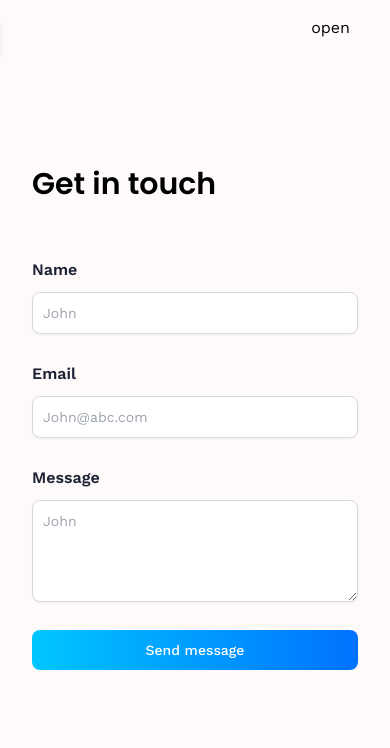
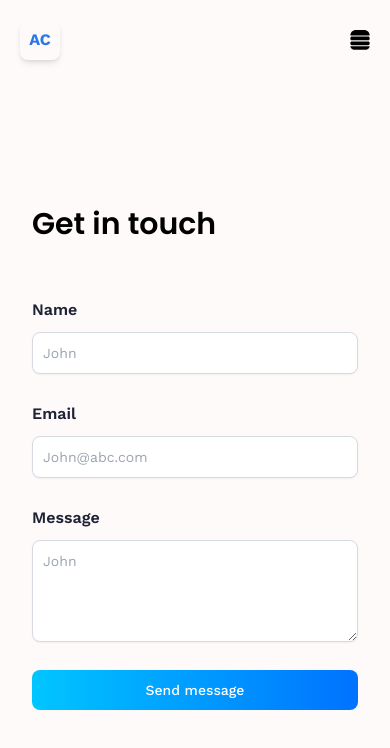
Before and after one commit to Anurag1096/3d_port, a React (Vite) app: page /contact in a window 390 px wide. Shown: the top 748 px of the page. Built offline with nearby package versions, Linux system fonts and the light colour scheme.

Commit message:
wip: adding open and close sidebar icons

```diff
--- a/src/App.tsx
+++ b/src/App.tsx
@@ -5,6 +5,7 @@ import { BrowserRouter as Router,Routes,Route, NavLink } from 'react-router-dom'
 import Navbar from './compoents/Navbar'
 import SideBar from "./compoents/SidebarNav";
 import {About,Projects,Contact,Home3} from "./Pages";
+import Hamburg from "./compoents/HamBurger";
 function App() {
   const [darkMode , setDarkMode] = useState<boolean>(false)
   const [openSidebar,setCloseSidebar] =useState<boolean>(false)
@@ -31,7 +32,7 @@ const handelSideBarOpen=()=>{
 
 
     <Router>
-      <div onClick={handelSideBarOpen} className="inline w-screen  flex justify-between relative top-4 right-10 md:hidden">
+      <div  className="inline w-screen  flex justify-between items-center p-5 md:hidden">
 
         <NavLink
               to="/"
@@ -41,7 +42,7 @@ const handelSideBarOpen=()=>{
             >
               <p className="text-blue-500">AC</p>
             </NavLink>
-      <h1 >open</h1>
+         <Hamburg onClick={handelSideBarOpen} className="w-5 h-5"/>
       </div>
       <div className="inline w-screen flex justify-end relative top-4 right-10 md:hidden ">
         <SideBar openSidebar={openSidebar} setCloseSidebar={setCloseSidebar} darkMode={darkMode} setMode={setDarkMode}/>
--- /dev/null
+++ b/src/compoents/Close.tsx
@@ -0,0 +1,29 @@
+import * as React from "react";
+const Close = (props) => (
+  <svg
+    width={56}
+    height={58}
+    viewBox="0 0 56 58"
+    fill="none"
+    xmlns="http://www.w3.org/2000/svg"
+    {...props}
+  >
+    <path
+      d="M55.8787 15.6438H0.119995C0.119995 7.02563 7.10637 0.0387573 15.725 0.0387573H40.275C48.8931 0.0387573 55.88 7.02513 55.88 15.6438H55.8787Z"
+      fill="black"
+    />
+    <path
+      d="M0.119995 47.4538H55.8787C55.8787 52.7721 51.5677 57.0831 46.2494 57.0831H9.74937C4.43099 57.0831 0.119995 52.7721 0.119995 47.4538Z"
+      fill="black"
+    />
+    <path
+      d="M51.845 29.7788H4.15498C1.92698 29.7788 0.12085 27.9726 0.12085 25.7446V23.185C0.12085 20.957 1.92698 19.1509 4.15498 19.1509H51.845C54.073 19.1509 55.8791 20.957 55.8791 23.185V25.7446C55.8786 27.9726 54.0725 29.7788 51.845 29.7788Z"
+      fill="black"
+    />
+    <path
+      d="M51.845 43.93H4.15498C1.92698 43.93 0.12085 42.1239 0.12085 39.8959V37.3363C0.12085 35.1083 1.92698 33.3021 4.15498 33.3021H51.845C54.073 33.3021 55.8791 35.1083 55.8791 37.3363V39.8959C55.8786 42.1239 54.0725 43.93 51.845 43.93Z"
+      fill="black"
+    />
+  </svg>
+);
+export default Close;
--- /dev/null
+++ b/src/compoents/HamBurger.tsx
@@ -0,0 +1,29 @@
+import * as React from "react";
+const Hamburg = (props) => (
+  <svg
+    width={56}
+    height={58}
+    viewBox="0 0 56 58"
+    fill="none"
+    xmlns="http://www.w3.org/2000/svg"
+    {...props}
+  >
+    <path
+      d="M55.8787 15.6438H0.119995C0.119995 7.02563 7.10637 0.0387573 15.725 0.0387573H40.275C48.8931 0.0387573 55.88 7.02513 55.88 15.6438H55.8787Z"
+      fill="black"
+    />
+    <path
+      d="M0.119995 47.4538H55.8787C55.8787 52.7721 51.5677 57.0831 46.2494 57.0831H9.74937C4.43099 57.0831 0.119995 52.7721 0.119995 47.4538Z"
+      fill="black"
+    />
+    <path
+      d="M51.845 29.7788H4.15498C1.92698 29.7788 0.12085 27.9726 0.12085 25.7446V23.185C0.12085 20.957 1.92698 19.1509 4.15498 19.1509H51.845C54.073 19.1509 55.8791 20.957 55.8791 23.185V25.7446C55.8786 27.9726 54.0725 29.7788 51.845 29.7788Z"
+      fill="black"
+    />
+    <path
+      d="M51.845 43.93H4.15498C1.92698 43.93 0.12085 42.1239 0.12085 39.8959V37.3363C0.12085 35.1083 1.92698 33.3021 4.15498 33.3021H51.845C54.073 33.3021 55.8791 35.1083 55.8791 37.3363V39.8959C55.8786 42.1239 54.0725 43.93 51.845 43.93Z"
+      fill="black"
+    />
+  </svg>
+);
+export default Hamburg;
```
